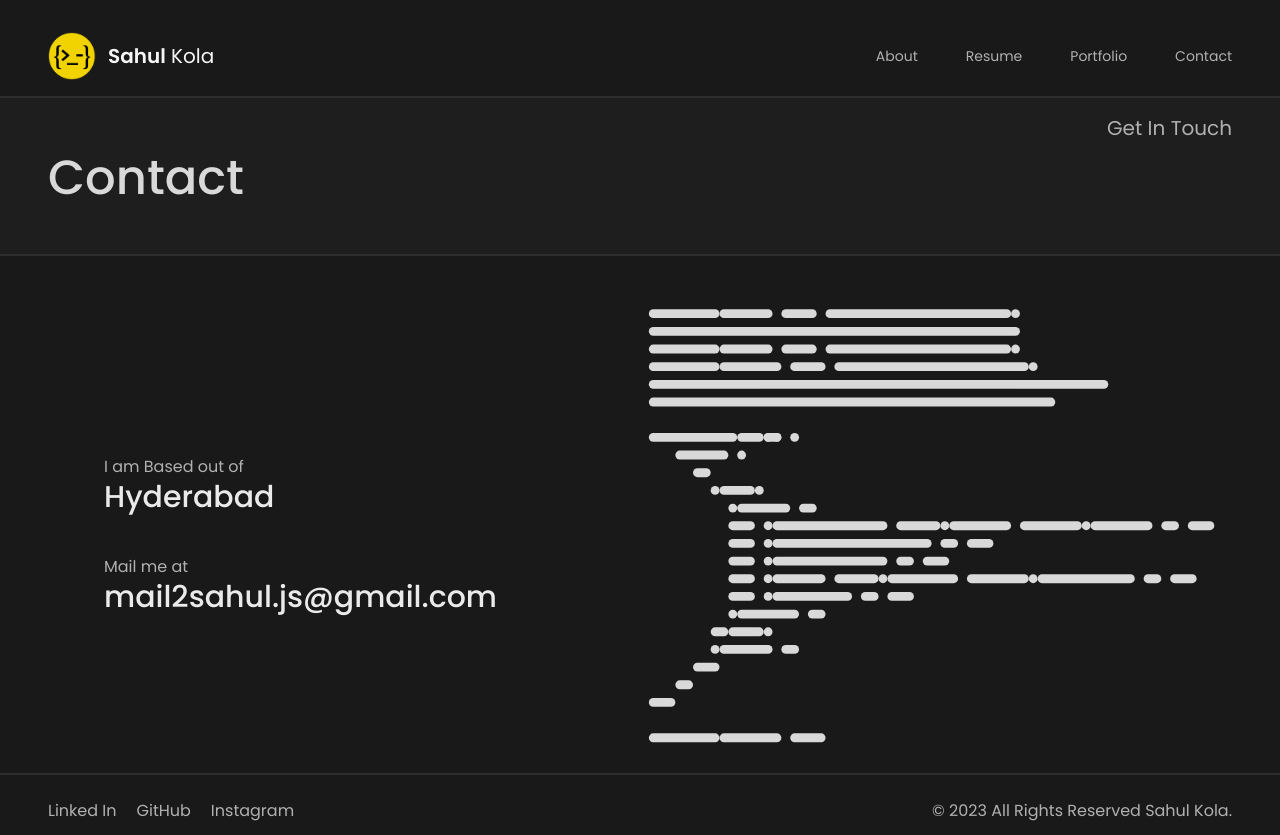
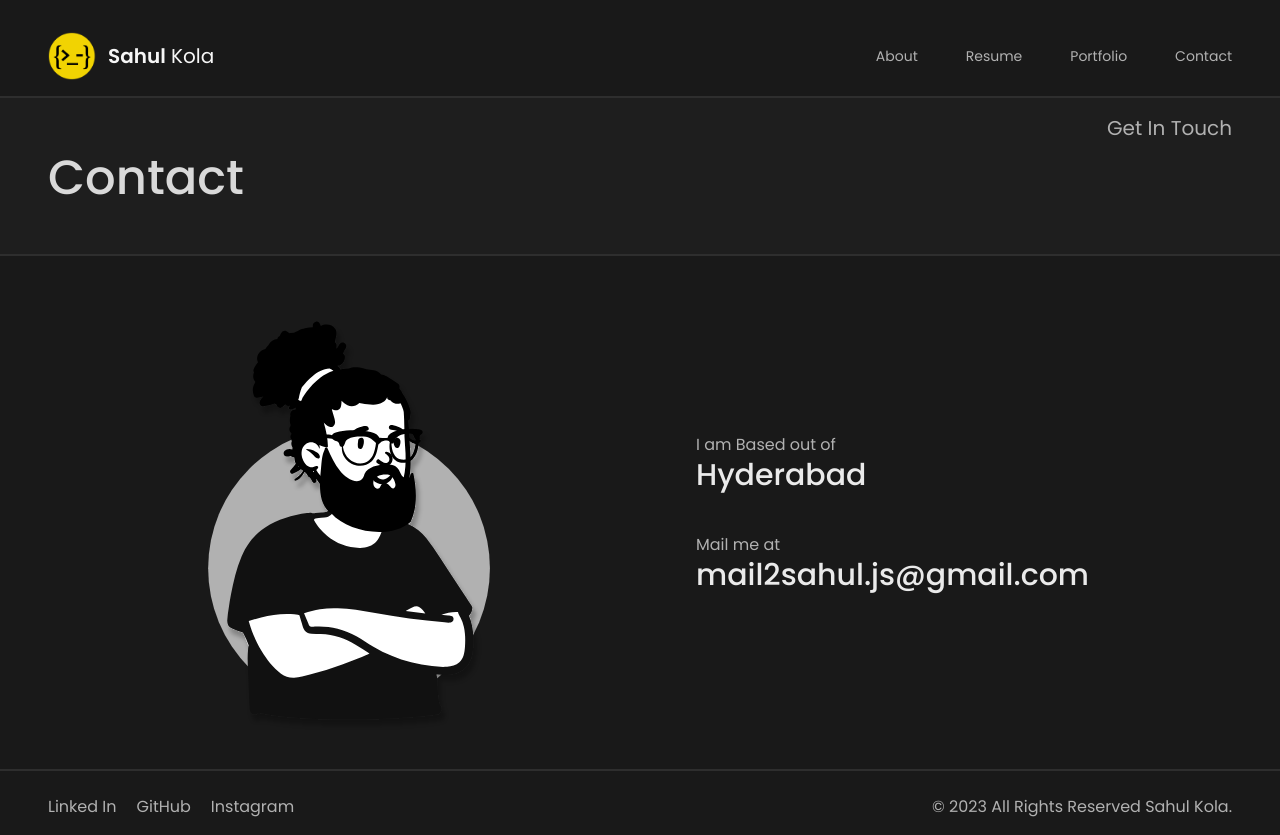
Before and after one commit to SahulKola/MyPortfolio, a React (Create React App) app: page /contact in a window 1280 px wide. Built offline with nearby package versions, Linux system fonts and the light colour scheme; some icons are missing.

Commit message:
Replaced Faux Code with Open Peeps Art

```diff
--- a/src/Pages/Contact/index.tsx
+++ b/src/Pages/Contact/index.tsx
@@ -1,6 +1,6 @@
 import SectionHeader from "../../components/SectionHeader";
 import { FaEnvelope, FaLocationDot } from "react-icons/fa6";
-import { ReactComponent as SVGScooter } from "../../assets/fauxCodeArt.svg";
+import { ReactComponent as Art } from "../../assets/Art.svg";
 import { useEffect } from "react";
 const Contact = () => {
   useEffect(() => {
@@ -10,8 +10,11 @@ const Contact = () => {
   return (
     <>
       <SectionHeader title="Contact" caption="Get In Touch" />
-      <section className=" grid md:grid-cols-2 items-center wrapper mt-10">
-        <div className="text-white-200">
+      <section className=" grid md:grid-cols-2 items-center wrapper mt-5 sm:mt-10">
+        <section className="justify-self-center max-w-[300px] sm:max-w-[350px] w-full h-auto">
+          <Art className="w-full h-full" />
+        </section>
+        <div className="justify-self-center sm:justify-self-auto text-white-200 mb-10">
           <section className="flex justify-start items-start mb-5 md:mb-10">
             <span className="pr-2 md:pr-4">
               <FaLocationDot size={40} className="hover:text-accent" />
@@ -33,9 +36,6 @@ const Contact = () => {
             </div>
           </section>
         </div>
-        <section className="w-full h-auto my-5 md:my-0">
-          <SVGScooter className="w-full h-full" />
-        </section>
       </section>
     </>
   );
```
Also changed, not shown: src/assets/Art.svg (added), src/assets/fauxCodeArt.svg (deleted).
